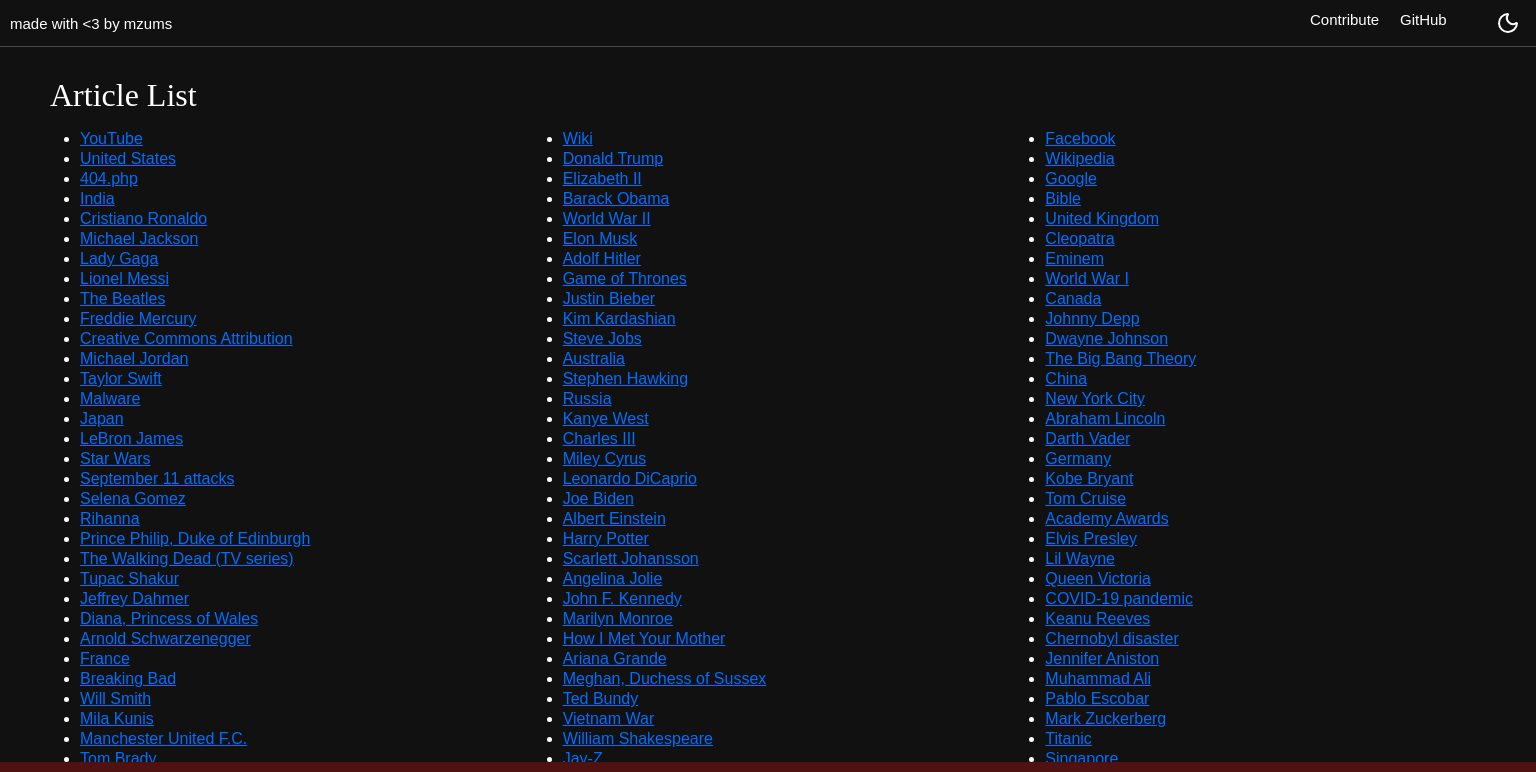
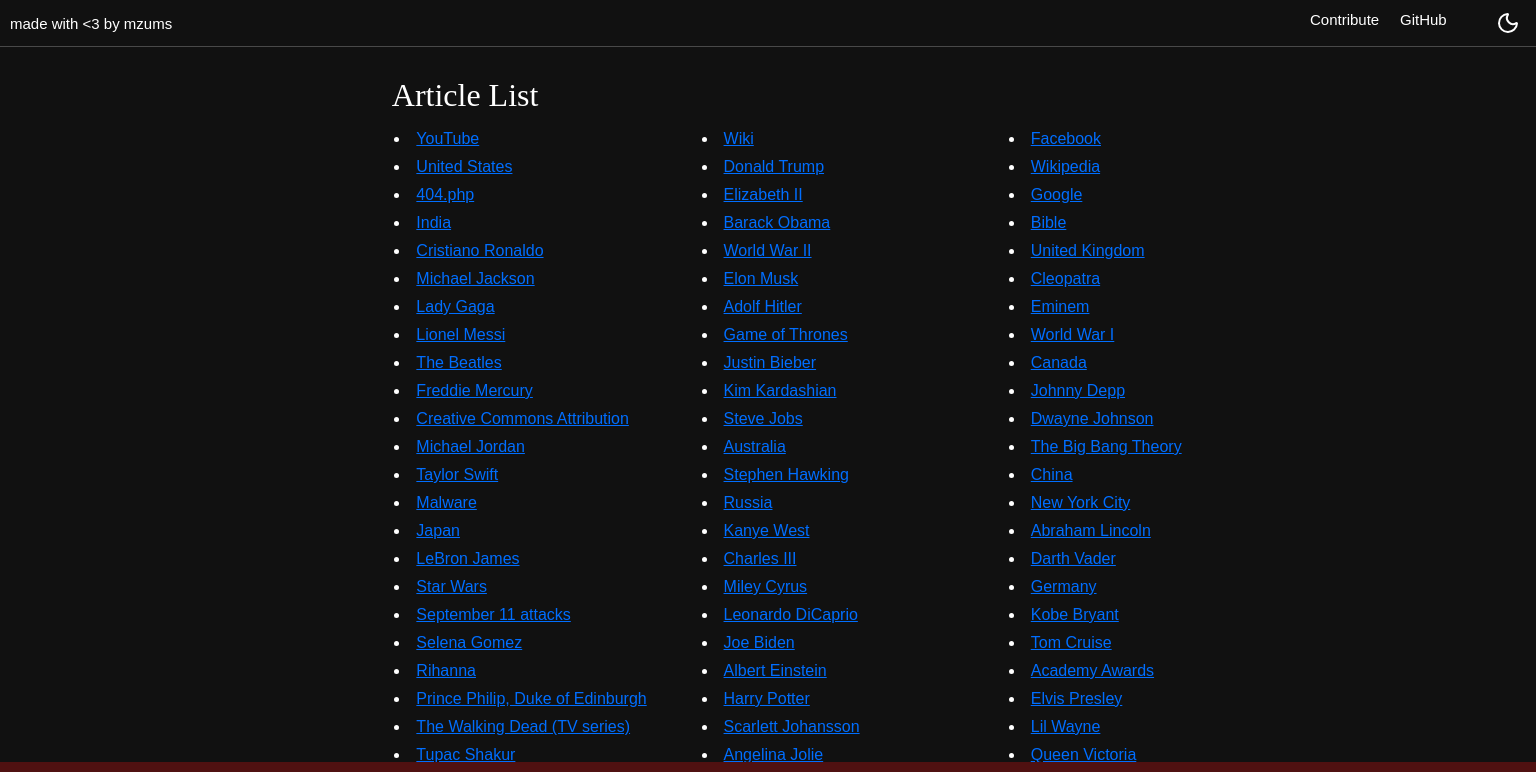
Before and after one commit to mzums/fakewiki, a React (Vite) app in the folder web/: page /All_Articles in a window 1536 px wide. Shown: the top 772 px of the page. Built offline with nearby package versions, Linux system fonts and the light colour scheme; the HTML template or start-up script is replaced by a standard one.

Commit message:
improved css for all articles list and for article template

```diff
--- a/web/src/index.css
+++ b/web/src/index.css
@@ -230,18 +230,25 @@
   display: flex;
   flex-direction: row;
   gap: 50px;
+  max-width: 70%;
+  margin: 0 auto;
   margin-bottom: 50px;
+  text-align: left;
 }
 
 #content {
   margin-top: 100px;
-  margin-left: 10px;
-  align-content: left;
+  margin-left: 0;
+  max-width: 150px;
+}
+
+#content ul {
+  padding-left: 20px;
+  list-style-type: disc;
 }
 
 #article-text {
   margin-top: 50px;
-  width: 70%;
   font-weight: 300;
   margin-bottom: 150px;
 }
@@ -251,15 +258,14 @@
   margin-left: -10px;
 }
 
-#article-list {
-  margin-left: 50px;
-  margin-top: 30px;
-}
-
 #list {
   display: grid;
-  grid-template-columns: 1fr 1fr 1fr;
-  gap: 2px;
+  grid-template-columns: 30% 30% auto;
+  gap: 10px;
+  justify-content: center;
+  padding: 0;
+  list-style-position: inside;
+  list-style-type: disc;
 }
 
 .image-frame {
@@ -292,7 +298,11 @@
 }
 
 #article-list {
-  margin-bottom: 50px;
+  margin: 30px auto 50px 0px;
+}
+
+#list-title {
+  margin-left: 10%;
 }
 
 #full {
@@ -316,6 +326,41 @@
     display: grid;
     grid-template-columns: 1fr 1fr 1fr;
     gap: 2px;
+  }
+
+  #content {
+    margin-top: 100px;
+    margin-left: 10px;
+    align-content: left;
+    max-width: 250px;
+  }
+
+  #list {
+    display: grid;
+    grid-template-columns: 20% 20% auto;
+    gap: 10px;
+    justify-content: center;
+    padding: 0;
+    list-style-position: inside;
+    list-style-type: disc;
+  }
+
+  #article-list {
+    margin: 30px auto 50px 50px;
+  }
+
+  #list-title {
+    margin-left: 23%;
+  }
+}
+
+@media (min-width: 2500px) {
+  #list-title {
+    margin-left: 27%;
+  }
+
+  #article-page {
+    max-width: 50%;
   }
 }
 
--- a/web/src/pages/All_Articles.tsx
+++ b/web/src/pages/All_Articles.tsx
@@ -52,7 +52,7 @@
 
     return (
         <div id="article-list">
-            <h1>Article List</h1>
+            <h1 id="list-title">Article List</h1>
             <ul id="list">
                 {articles.map((article, index) => (
                     <li key={index}>
@@ -62,7 +62,7 @@
                     </li>
                 ))}
             </ul>
-        </div>
+        </div >
     );
 }
 
--- a/web/src/pages/Article.tsx
+++ b/web/src/pages/Article.tsx
@@ -67,6 +67,7 @@
     if (!article) return <div>Article not found.</div>;
 
     return (
+        <div id="article-page-centered">
             <div id="article-page">
                 <div id="content">
                     <h3>Contents:</h3>
@@ -94,6 +95,7 @@
                         ))}
                 </div>
             </div>
+        </div>
     );
 }
 
```
Lines whose indentation alone changed are shown as unchanged.
